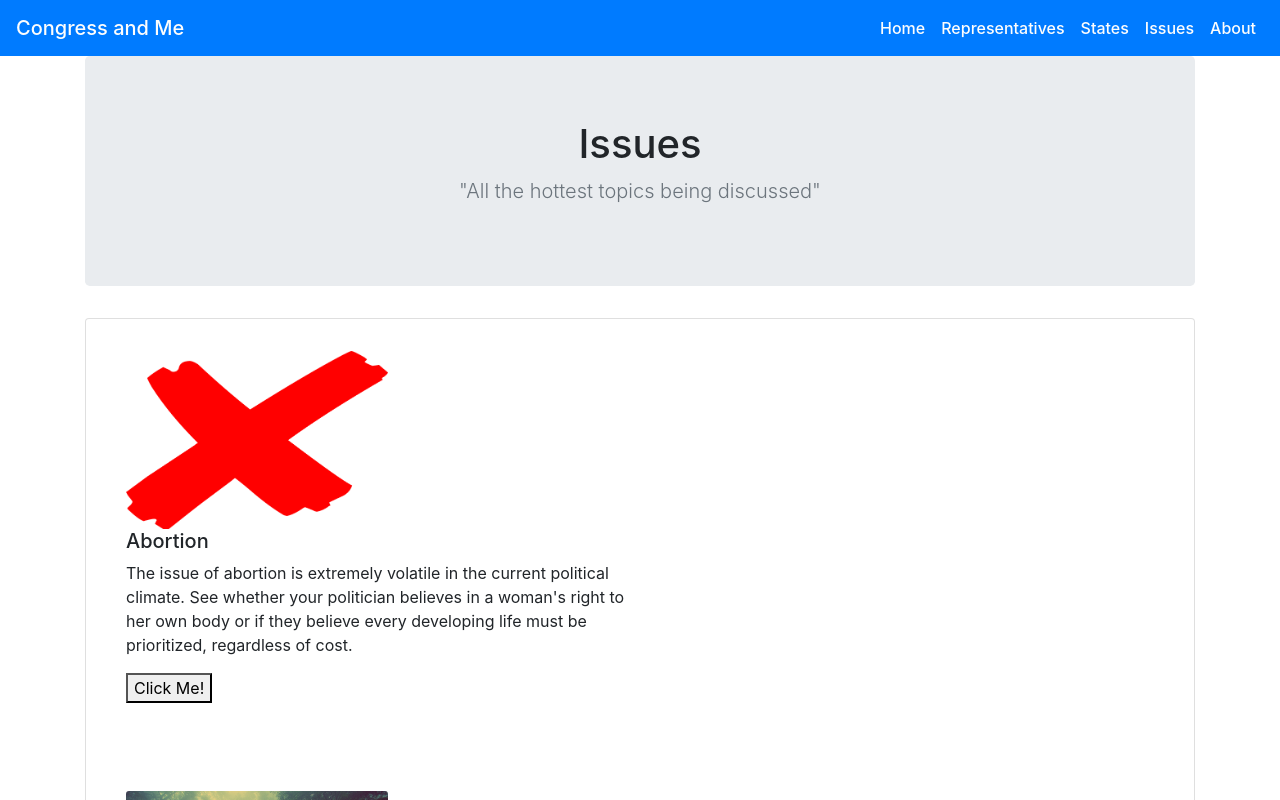
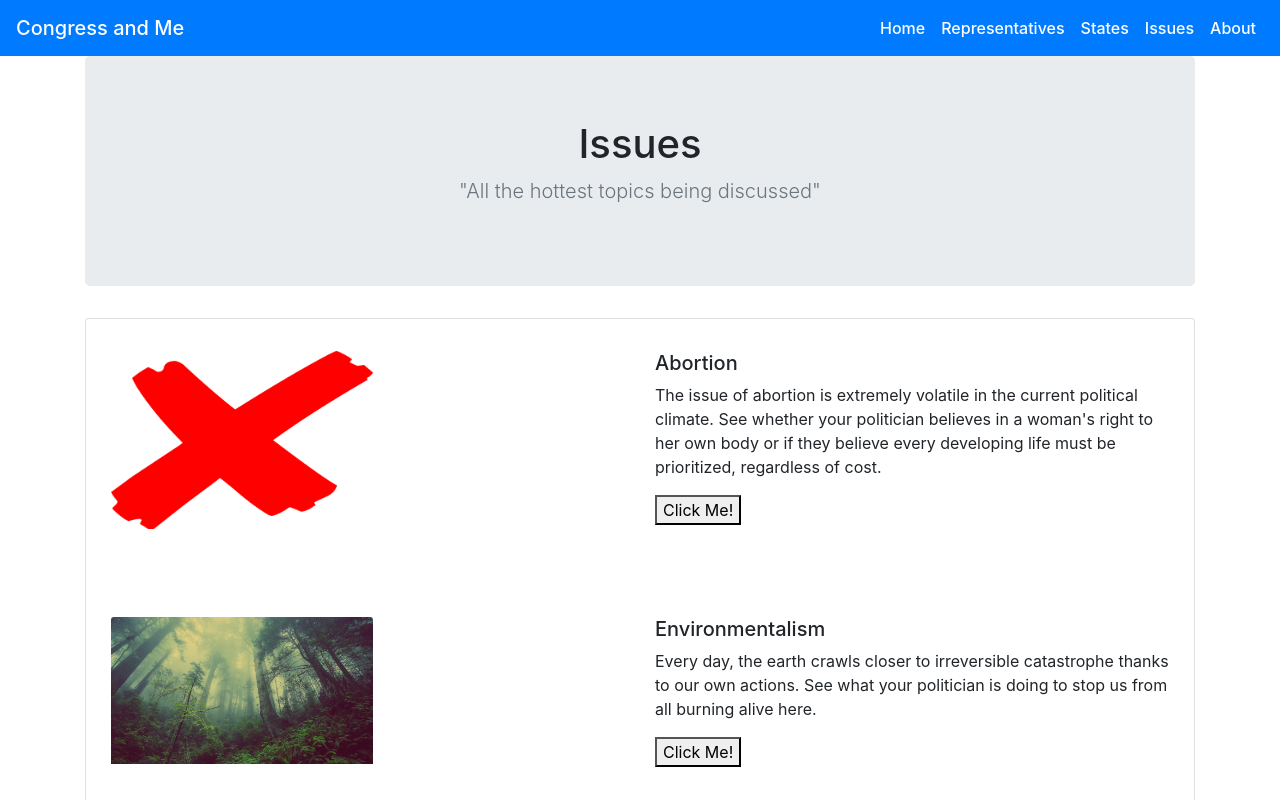
Before and after one commit to Abu-ZaydAbdullah/congressandme, a React (Create React App) app: page /issues in a window 1280 px wide. Shown: the top 800 px of the page. Built offline with nearby package versions, Linux system fonts and the light colour scheme.

Commit message:
got text on issue page side by side

```diff
--- a/src/components/IssueCard.js
+++ b/src/components/IssueCard.js
@@ -8,7 +8,7 @@ class IssueCard extends Component {
   return (
     <div className="row mb-5" key={member.index}>
         <div className="panel panel-default">
-            <div className="card-body">
+            <div className="card-body row">
                 <div class = "col-sm-6 col-md-6 image-container">
                     <img className="card-img-top about-image" style={{width: 262}}src={member.image} alt="Card image cap"></img>
                 </div>
```
Also changed, not shown: 1 other file (tests, documents, lock files or other folders).
